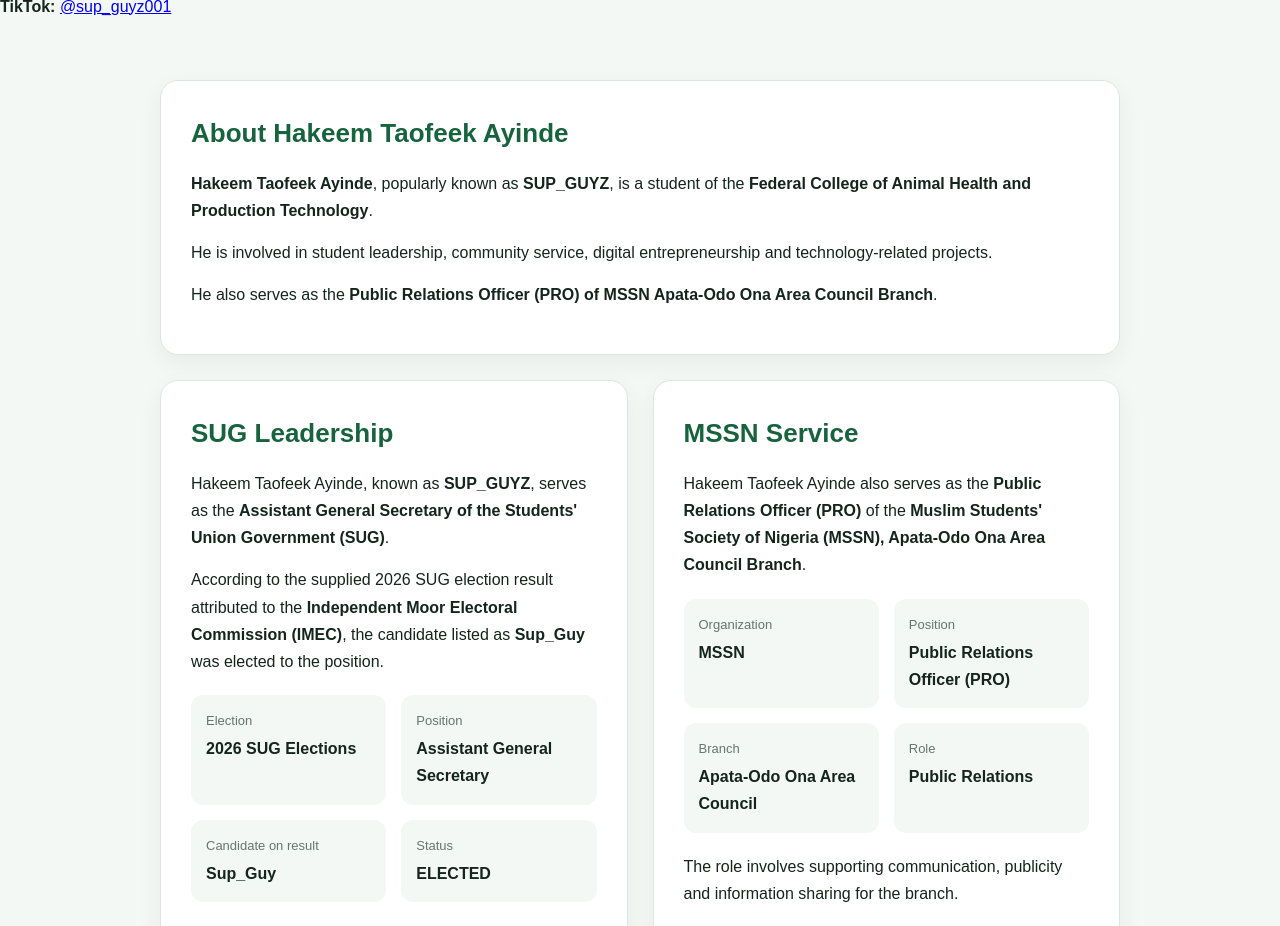
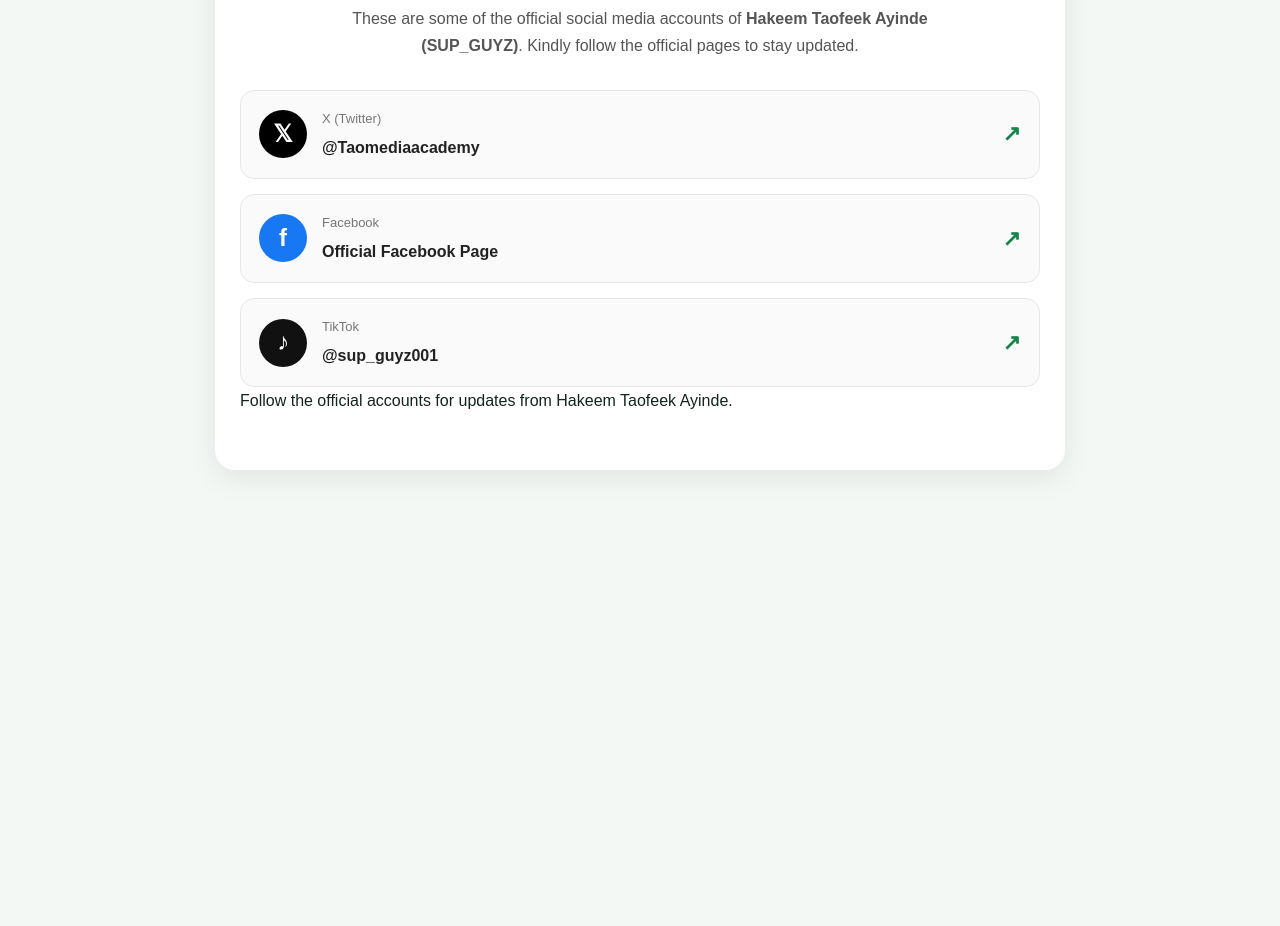
Before and after one commit to Taofeek4/hakeem-taofeek-sug, a plain HTML site: page index.html in a window 1280 px wide. Shown: the part 639-1565 px from the top of the page. After the commit the page ends 1169 px from the top, so only its background shows below. Drawn offline with Linux system fonts and the light colour scheme.

Commit message:
Refactor social media section in index.html
Updated the social media section with new structure and styling.

```diff
--- a/index.html
+++ b/index.html
@@ -249,55 +249,200 @@
   </div>
 
 </header>
-<!-- Official Social Media Handles -->
-<section id="social-media" class="social-media">
+<!-- OFFICIAL SOCIAL MEDIA HANDLES -->
+<section id="social-media" class="social-media-section">
+
+    <div class="social-header">
+        <span class="social-label">OFFICIAL ACCOUNTS</span>
+
         <h2>Official Social Media Handles</h2>
 
         <p>
-        These are some of the official social media handles of
+            These are some of the official social media accounts of
             <strong>Hakeem Taofeek Ayinde (SUP_GUYZ)</strong>.
             Kindly follow the official pages to stay updated.
         </p>
+    </div>
 
-    <div class="social-links">
+    <div class="social-cards">
 
-        <p>
-            <strong>X (Twitter):</strong>
-            <a href="https://x.com/Taomediaacademy"
+        <!-- X -->
+        <a
+            href="https://x.com/Taomediaacademy"
             target="_blank"
-               rel="noopener noreferrer">
-                @Taomediaacademy
+            rel="noopener noreferrer"
+            class="social-card"
+        >
+            <div class="social-icon x-icon">𝕏</div>
+
+            <div class="social-info">
+                <span>X (Twitter)</span>
+                <strong>@Taomediaacademy</strong>
+            </div>
+
+            <span class="social-arrow">↗</span>
         </a>
+
+
+        <!-- Facebook -->
+        <a
+            href="https://www.facebook.com/share/1E6sE4tFox/"
+            target="_blank"
+            rel="noopener noreferrer"
+            class="social-card"
+        >
+            <div class="social-icon facebook-icon">f</div>
+
+            <div class="social-info">
+                <span>Facebook</span>
+                <strong>Official Facebook Page</strong>
+            </div>
+
+            <span class="social-arrow">↗</span>
+        </a>
+
+
+        <!-- TikTok -->
+        <a
+            href="https://www.tiktok.com/@sup_guyz001?_r=1&_t=ZN-9A4hqjFf8lC"
+            target="_blank"
+            rel="noopener noreferrer"
+            class="social-card"
+        >
+            <div class="social-icon tiktok-icon">♪</div>
+
+            <div class="social-info">
+                <span>TikTok</span>
+                <strong>@sup_guyz001</strong>
+            </div>
+
+            <span class="social-arrow">↗</span>
+        </a>
+
+    </div>
+
+    <p class="social-note">
+        Follow the official accounts for updates from Hakeem Taofeek Ayinde.
     </p>
 
-        <p>
-            <strong>Facebook:</strong>
-            <a href="https://www.facebook.com/share/1E6sE4tFox/"
-               target="_blank"
-               rel="noopener noreferrer">
-                Official Facebook Page
-            </a>
-        </p>
-
-        <p>
-            <strong>TikTok:</strong>
-            <a href="https://www.tiktok.com/@sup_guyz001?_r=1&_t=ZN-9A4hqjFf8lC"
-               target="_blank"
-               rel="noopener noreferrer">
-                @sup_guyz001
-            </a>
-        </p>
-
-    </div>
 </section>
 
-<main>
 
-<div class="container">
+<!-- SOCIAL MEDIA CSS -->
+<style>
+.social-media-section {
+    max-width: 850px;
+    margin: 60px auto;
+    padding: 40px 25px;
+    background: #ffffff;
+    border-radius: 20px;
+    box-shadow: 0 8px 30px rgba(0, 0, 0, 0.08);
+}
 
-<div class="grid">
+.social-header {
+    text-align: center;
+    margin-bottom: 30px;
+}
 
+.social-label {
+    display: inline-block;
+    font-size: 12px;
+    font-weight: 700;
+    letter-spacing: 1.5px;
+    margin-bottom: 10px;
+    color: #16834b;
+}
 
+.social-header h2 {
+    margin: 0 0 12px;
+    font-size: 30px;
+    color: #176b42;
+}
+
+.social-header p {
+    max-width: 650px;
+    margin: auto;
+    line-height: 1.7;
+    font-size: 16px;
+    color: #555;
+}
+
+.social-cards {
+    display: flex;
+    flex-direction: column;
+    gap: 15px;
+}
+
+.social-card {
+    display: flex;
+    align-items: center;
+    gap: 15px;
+    padding: 17px 18px;
+    border: 1px solid #e6e6e6;
+    border-radius: 14px;
+    text-decoration: none;
+    color: inherit;
+    background: #fafafa;
+    transition: all 0.25s ease;
+}
+
+.social-card:hover {
+    transform: translateY(-3px);
+    box-shadow: 0 8px 20px rgba(0, 0, 0, 0.08);
+    border-color: #16834b;
+}
+
+.social-icon {
+    width: 48px;
+    height: 48px;
+    min-width: 48px;
+    border-radius: 50%;
+    display: flex;
+    align-items: center;
+    justify-content: center;
+    font-size: 24px;
+    font-weight: bold;
+    color: white;
+}
+
+.x-icon {
+    background: #000000;
+}
+
+.facebook-icon {
+    background: #1877f2;
+    font-family: Arial, sans-serif;
+}
+
+.tiktok-icon {
+    background: #111111;
+}
+
+.social-info {
+    display: flex;
+    flex-direction: column;
+    gap: 4px;
+    flex: 1;
+}
+
+.social-info span {
+    font-size: 13px;
+    color: #777;
+}
+
+.social-info strong {
+    font-size: 16px;
+    color: #222;
+}
+
+.social-arrow {
+    font-size: 22px;
+    color: #16834b;
+    font-weight: bold;
+}
+
+.social-note {
+    text
 <!-- ABOUT -->
 
 <section class="card full" id="about">
```
Lines whose indentation alone changed are shown as unchanged.
